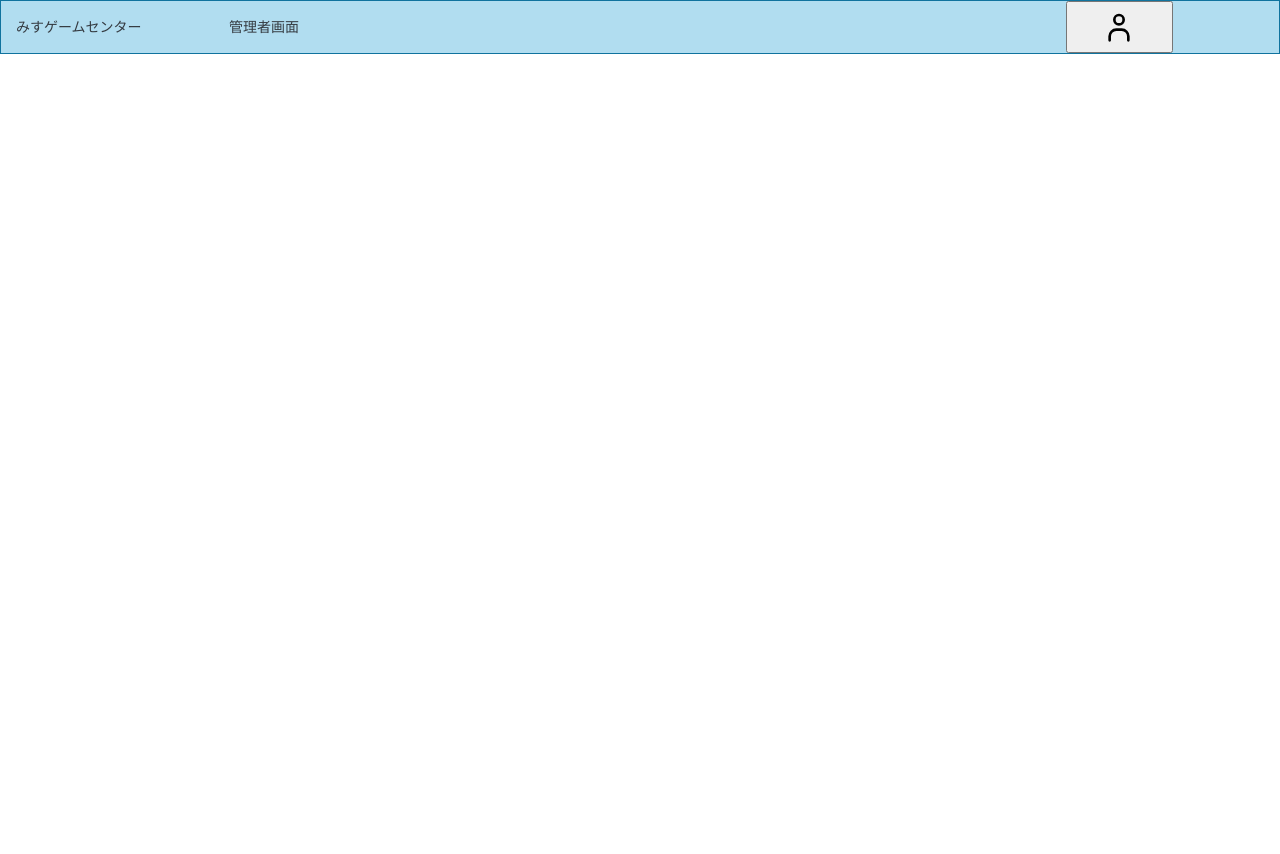
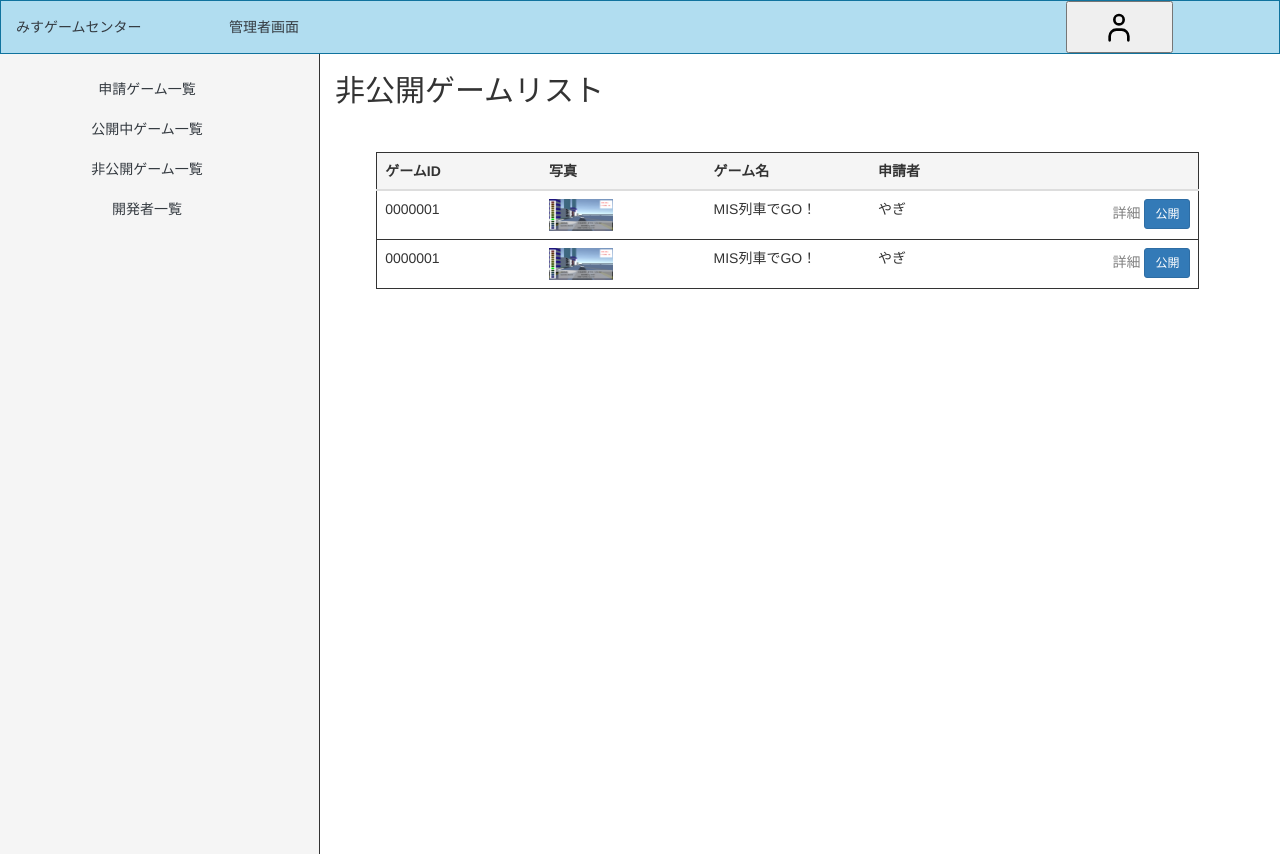
Before and after one commit to MISW/Museum, a Django app: template templates/admin-page-nopublic.html in a window 1280 px wide. Before the commit the page ends 54 px from the top, so only its background shows below. Run offline with Django 3.2, Linux system fonts and the light colour scheme; the template is opened without the code that fills it, so the values that code supplies are empty; some libraries are stand-ins or nearby versions.

Commit message:
レイアウト調整

```diff
--- a/accounts/templates/mypage_home.html
+++ b/accounts/templates/mypage_home.html
@@ -111,7 +111,7 @@
           </thead>
           <tbody>
             <tr>
-              <!-- 1つめ -->
+              <!-- 2つめ -->
               <td class="align-middle"><span class="btn btn-primary status_private" id="status_public">非公開</span></td>
               <td class="hidden-xs align-middle">0000000</td>
               <td class="hidden-xs align-middle"><img src="../static/icons/games-icon/longSizeGame.jpeg" width="32"
--- a/templates/admin-page-nopublic.html
+++ b/templates/admin-page-nopublic.html
@@ -30,7 +30,7 @@
             <span ID="panel-btn" class=" col-xs-1 col-xs-offset-1">
                 <!--ハンバーガーの部分-->
             <a href="#"  data-toggle="collapse" data-target="#menu" ><span id="panel-btn-icon" ></span></a>
-            <header id="menu" class="collapse text-center text-nowrap">
+                <div id="menu" class="collapse text-center text-nowrap">
                 <ul id="menu-toggle">
                     <li ><a id="request"class="p-3 text-dark text-center" href="./admin-page.html" >申請ゲーム一覧</a></li>
                     <li ><a id="public"class="p-3 text-dark text-center" href="./admin-page-public.html" >公開中ゲーム一覧</a></li>
@@ -63,7 +63,7 @@
                                         <th scope="col" class="d-table-cell" style="width:20%;">ゲームID</th>
                                         <th scope="col" class="d-none d-md-table-cell" style="width:20%;">写真</th>
                                         <th scope="col" class="d-none d-md-table-cell" style="width:20%;">ゲーム名</th>
-                                        <th scope="col" class="d-table-cell"　style="width:20%;">非公開者</th>
+                                        <th scope="col" class="d-table-cell"　style="width:20%;">申請者</th>
                                         <th scope="col" class="d-none d-md-table-cell" style="width:20%;"></th>
                                     </tr>
                                 </thead>
@@ -74,17 +74,17 @@
                                         <td scope="col" class="d-none d-md-table-cell align-center" style="width:20%;">MIS列車でGO！</td>
                                         <td scope="col" class="d-table-cell text-wrap align-center"style="width:20%;">やぎ</td><!--overflow-hidden  -->
                                         <td calss=" d-none d-md-table-cell align-center active"style="width:20%;"><div class="text-right">
-                                        <a scope="col" class="detail " href="./admin-game-detail.html">詳細</a>
+                                        <a scope="col" class="detail " href="./admin-nopublic-game-detail.html">詳細</a>
                                         <button scope="col" class="btn btn-primary btn-sm public" href="\.">公開</button>
                                         </td></div>
                                     </tr>
-                                    <tr scope="col" class="game-data"> <!-- 1つめ -->
+                                    <tr scope="col" class="game-data"> <!-- 2つめ -->
                                         <td scope="col" class="d-table-cell d-md-table-cell align-center" style="width:20%;">0000001</td>
                                         <td scope="col" class="d-none d-md-table-cell align-center"style="width:20%;"><img src="../static/icons/games-icon/mistrain.png" width="64" height="32"></td>
                                         <td scope="col" class="d-none d-md-table-cell align-center"style="width:20%;">MIS列車でGO！</td>
                                         <td scope="col" class="d-table-cell text-wrap align-center"style="width:20%;">やぎ</td><!--overflow-hidden  -->
                                         <td calss=" d-none d-md-table-cell align-center active"style="width:20%;"><div class="text-right">
-                                        <a scope="col" class="detail " href="./admin-game-detail.html">詳細</a>
+                                        <a scope="col" class="detail " href="./admin-nopublic-game-detail.html">詳細</a>
                                         <button scope="col" class="btn btn-primary btn-sm public" href="\.">公開</button>
                                         </td></div>
                                     </tr>
--- a/templates/admin-page-public.html
+++ b/templates/admin-page-public.html
@@ -78,7 +78,7 @@
                                         <button scope="col" class="btn btn-success btn-sm public" href="\.">公開</button>
                                         </td></div>
                                     </tr>
-                                    <tr scope="col" class="game-data"> <!-- 1つめ -->
+                                    <tr scope="col" class="game-data"> <!-- 2つめ -->
                                         <td scope="col" class="d-table-cell d-md-table-cell align-center" style="width:20%;">0000001</td>
                                         <td scope="col" class="d-none d-md-table-cell align-center"style="width:20%;"><img src="../static/icons/games-icon/mistrain.png" width="64" height="32"></td>
                                         <td scope="col" class="d-none d-md-table-cell align-center"style="width:20%;">MIS列車でGO！</td>
--- a/templates/admin-page.html
+++ b/templates/admin-page.html
@@ -78,7 +78,7 @@
                                         <button scope="col" class="btn btn-primary btn-sm public" href="\.">公開</button>
                                         </td></div>
                                     </tr>
-                                    <tr scope="col" class="game-data"> <!-- 1つめ -->
+                                    <tr scope="col" class="game-data"> <!-- 2つめ -->
                                         <td scope="col" class="d-table-cell d-md-table-cell align-center" style="width:20%;">0000001</td>
                                         <td scope="col" class="d-none d-md-table-cell align-center"style="width:20%;"><img src="../static/icons/games-icon/mistrain.png" width="64" height="32"></td>
                                         <td scope="col" class="d-none d-md-table-cell align-center"style="width:20%;">MIS列車でGO！</td>
```
Lines whose indentation alone changed are shown as unchanged.
